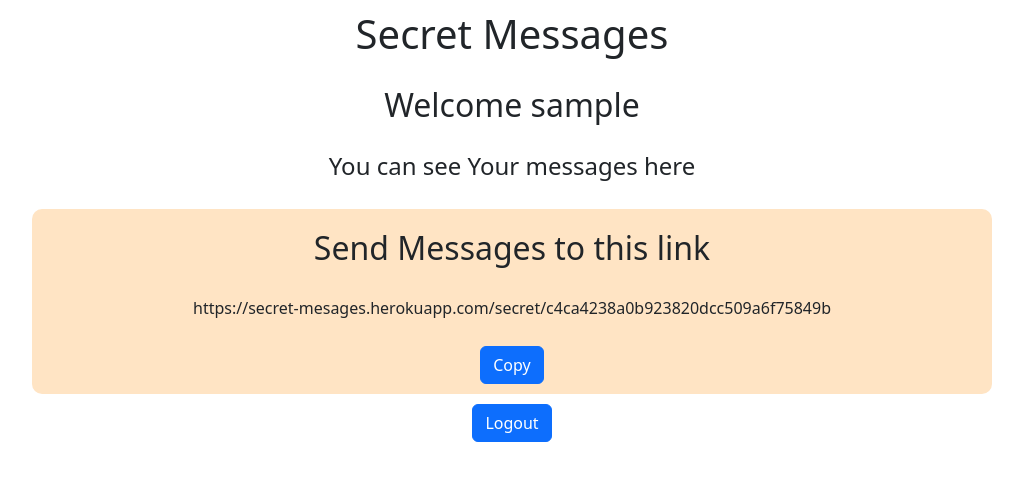
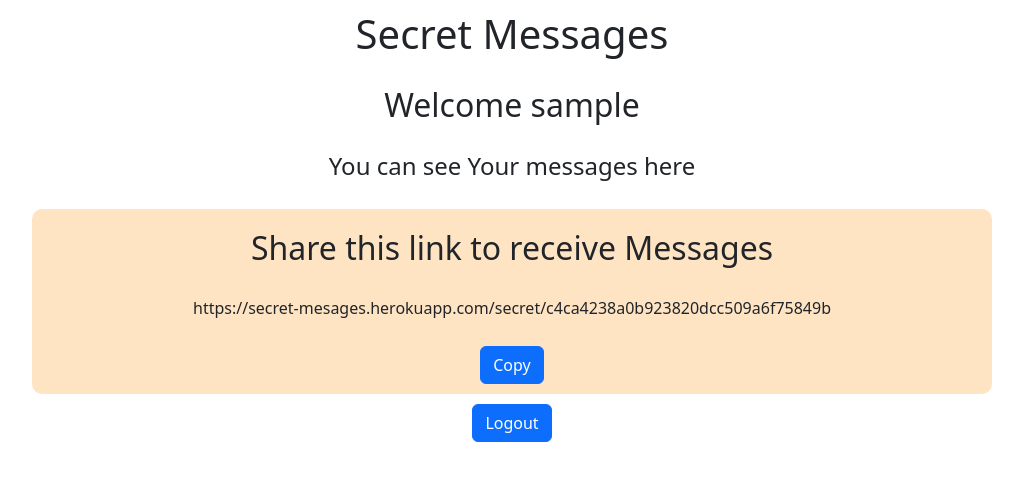
Before and after one commit to subhani-syed/Secret-Messages, a Django app: page / in a window 1280 px wide. Shown: the top 481 px of the page, without its empty margins (128-1151 px from the left). Run offline with Django 4.2, Linux system fonts and the light colour scheme; the visitor is signed in with stand-in values (Sample User, id 1); data that the repository does not hold is empty.

Commit message:
Minor Changes

```diff
--- a/templates/home.html
+++ b/templates/home.html
@@ -28,7 +28,7 @@
         {% endfor %}
       </div>
     <div class="final-box">
-        <h2>Send Messages to this link</h2>
+        <h2>Share this link to receive Messages</h2>
         <p id="user-link" class="link-txt">https://secret-mesages.herokuapp.com/secret/{{hvalue}}</p>
         <div style="display: flex;justify-content:center;align-items: center;">
             <button class="btn btn-primary" onclick="copy('user-link')">Copy</button>
--- a/templates/message.html
+++ b/templates/message.html
@@ -31,7 +31,7 @@
             <li>I agree to not send any kind of Warnings or Threats</li>
             <li>Agree to be kind</li>
             <li>Treat this as only for Fun</li>
-            <li>I'm responsibble for any kind of misbehaviour</li>
+            <li>I'm responsible for any kind of misbehaviour</li>
         </ul>
     </div>
     <script src="https://cdn.jsdelivr.net/npm/bootstrap@5.2.0-beta1/dist/js/bootstrap.bundle.min.js" integrity="sha384-pprn3073KE6tl6bjs2QrFaJGz5/SUsLqktiwsUTF55Jfv3qYSDhgCecCxMW52nD2" crossorigin="anonymous"></script>
```
